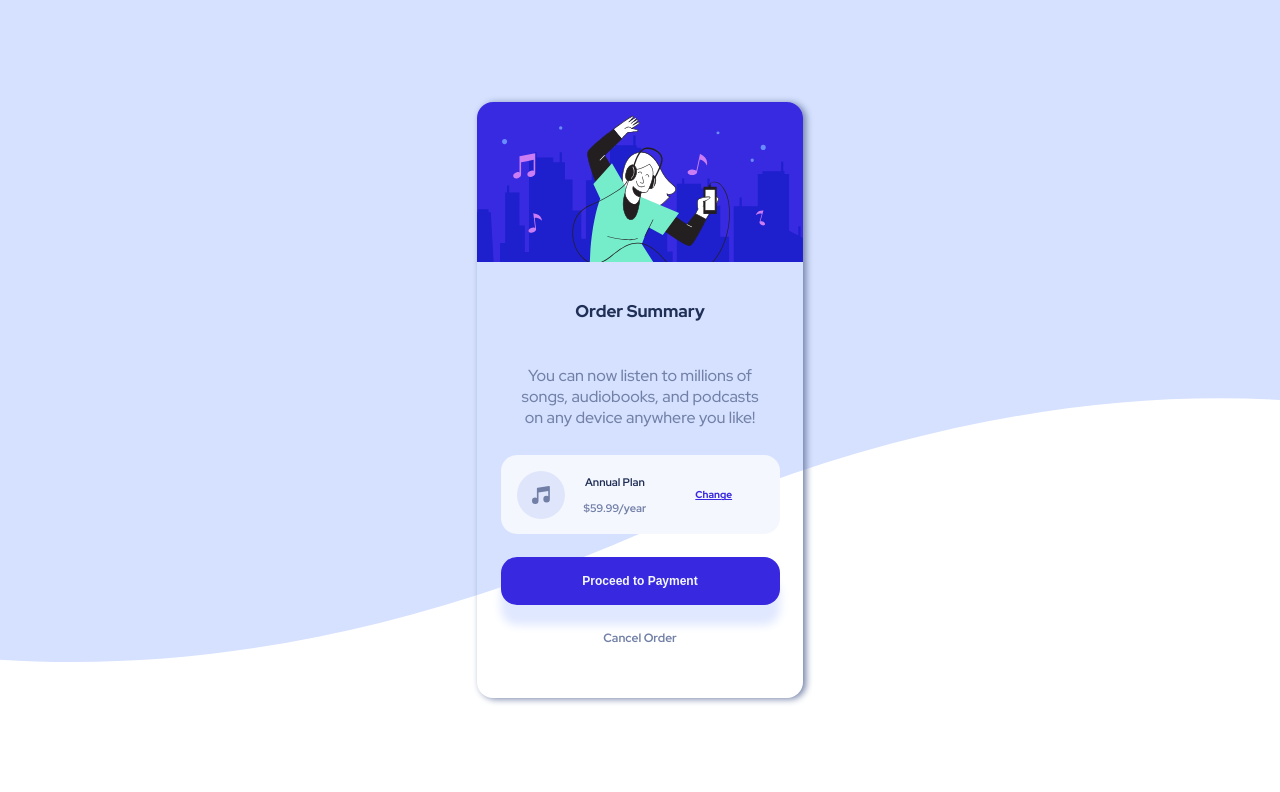
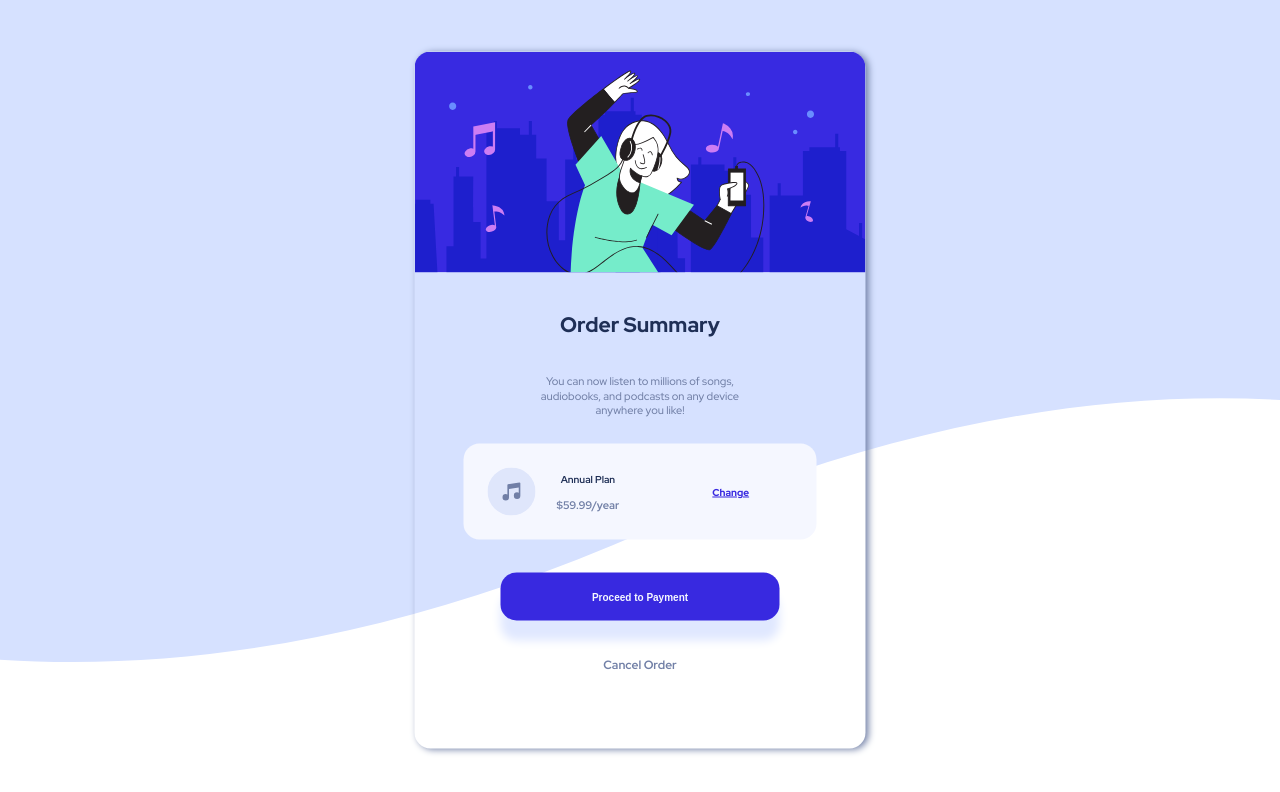
Before and after one commit to deck1801/Front-End-Challange-2, a plain HTML site: page index.html in a window 1280 px wide. Drawn offline with Linux system fonts and the light colour scheme.

Commit message:
Challange Completed

```diff
--- a/app/js/css/_card.scss
+++ b/app/js/css/_card.scss
@@ -11,6 +11,11 @@
         border-top-left-radius: 1rem;
         border-top-right-radius:1rem;
         margin-bottom: 2.375rem;
+
+        @include breakpoint-up(large){
+            width: 28.1875rem;
+            height: 13.8125rem;
+        }
     }
 
     h1{
@@ -19,6 +24,11 @@
         color: $DarkBlue;
         font-weight: $WHigh;
         margin-bottom: 1.75rem;
+
+        @include breakpoint-up(large){
+            font-size: 1.3125rem;
+            margin-bottom: 1.5625rem;
+        }
     }
 
     p{
@@ -29,6 +39,10 @@
         margin-left: 2.5rem;
         margin-right: 2.5rem;
         margin-bottom: 1.6875rem;
+
+        @include breakpoint-up(large){
+            font-size: 0.6875rem;
+        }
     }
     .scontainer{
         display: flex;
@@ -39,10 +53,19 @@
         align-self: center;
         border-radius:1rem;
 
+        @include breakpoint-up(large){
+            width: 22.0625rem;
+            height: 6rem;
+        }
+
         svg{
             height:3rem;
             width: 3rem;
             margin-left: 1rem;
+
+            @include breakpoint-up(large){
+                margin-left: 1.5rem;
+            }
         }
         .content{
             display: flex;
@@ -52,15 +75,26 @@
             padding: 0%;
             margin: 0%;
             margin-left: 1.1875rem;
+            @include breakpoint-up(large){
+                margin-left: 1.3125rem;
+            }
 
             h3{
-                font-size:0.6875rem;
+                font-size:0.6375rem;
                 color:$DarkBlue;
                 margin-bottom: 0.75rem;
+
+                @include breakpoint-up(large){
+                    font-size: 0.625rem;
+                }
             }
             .cost{
                 color: $DesaturatedBlue;
                 margin: 0%;
+
+                @include breakpoint-up(large){
+                    font-size: 0.6875rem;
+                }
             }
 
         }
@@ -71,6 +105,11 @@
             color: $BrightBlue;
             margin-left: 3.0625rem;
             margin-right: 0.875rem;
+            @include breakpoint-up(large) {
+                margin-left: 5.8125rem;
+                margin-right: 1.5rem;
+
+            }
         }
 
     }
@@ -86,12 +125,21 @@
         font-size: 0.75rem;
         font-weight: $WHigh;
         box-shadow: 0px 20px 10px 0px $PaleBlue;
+
+        @include breakpoint-up(large){
+            margin-top: 2.0625rem;
+            font-size: 0.625rem;
+        }
     }
     .text{
         margin-top: 1.625rem;
         align-self: center;
         color: $DesaturatedBlue;
         font-size: 0.75rem;
+
+        @include breakpoint-up(large){
+            margin-top:2.3125rem;
+        }
     }
 
 }
--- a/app/js/css/_globals.scss
+++ b/app/js/css/_globals.scss
@@ -40,4 +40,9 @@ a,a:visited,a:hover{
     transform: translate(-50%,-50%);
     width: 20.375rem;
     height: 37.25rem;
+
+    @include breakpoint-up(large) {
+        width: 28.1875rem;
+        height: 43.5625rem;
+    }
 }
--- a/app/js/css/style.scss
+++ b/app/js/css/style.scss
@@ -1,4 +1,4 @@
 @import "variables";
+@import "mixins";
 @import "globals";
-@import "mixins";
 @import "card";
--- a/index.html
+++ b/index.html
@@ -15,8 +15,8 @@
   <div class="card container">
       <img src="/images/illustration-hero.svg" alt="">
       <h1>Order Summary</h1>
-      <p>You can now listen to millions of songs, audiobooks, and podcasts on any
-        device anywhere you like!</p>
+      <p>You can now listen to millions of songs,<br> audiobooks, and podcasts on any
+        device<br> anywhere you like!</p>
       <div class="scontainer">
         <svg xmlns="http://www.w3.org/2000/svg"><g fill="none" fill-rule="evenodd"><circle cx="24" cy="24" r="24" fill="#DFE6FB"/><path fill="#717FA6" fill-rule="nonzero" d="M32.574 15.198a.81.81 0 00-.646-.19L20.581 16.63a.81.81 0 00-.696.803V26.934a3.232 3.232 0 00-1.632-.44A3.257 3.257 0 0015 29.747 3.257 3.257 0 0018.253 33a3.257 3.257 0 003.253-3.253v-8.37l9.726-1.39v5.327a3.232 3.232 0 00-1.631-.441 3.257 3.257 0 00-3.254 3.253 3.257 3.257 0 003.254 3.253 3.257 3.257 0 003.253-3.253V15.81a.81.81 0 00-.28-.613z"/></g></svg>
         <div class="content">
@@ -30,23 +30,5 @@
 
   </div>
 
-
-  <!--Order Summary
-
-  You can now listen to millions of songs, audiobooks, and podcasts on any
-  device anywhere you like!
-
-  Annual Plan
-  $59.99/year
-
-  Change
-
-  Proceed to Payment
-  Cancel Order
-
-  <div class="attribution">
-    Challenge by <a href="https://www.frontendmentor.io?ref=challenge" target="_blank">Frontend Mentor</a>.
-    Coded by <a href="#">Your Name Here</a>.
-  </div>-->
 </body>
 </html>
```
Also changed, not shown: dist/style.css, 1 other file.
